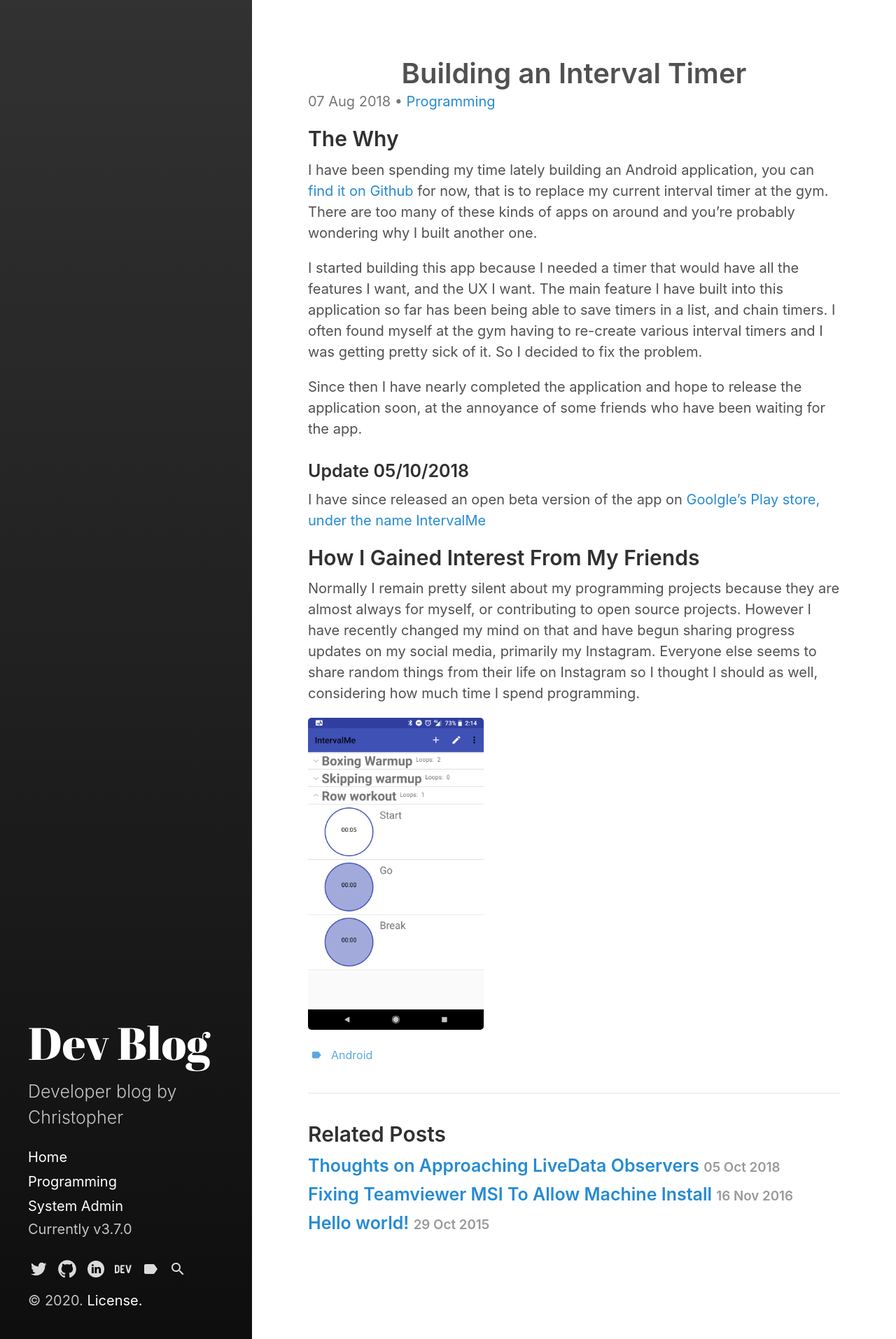
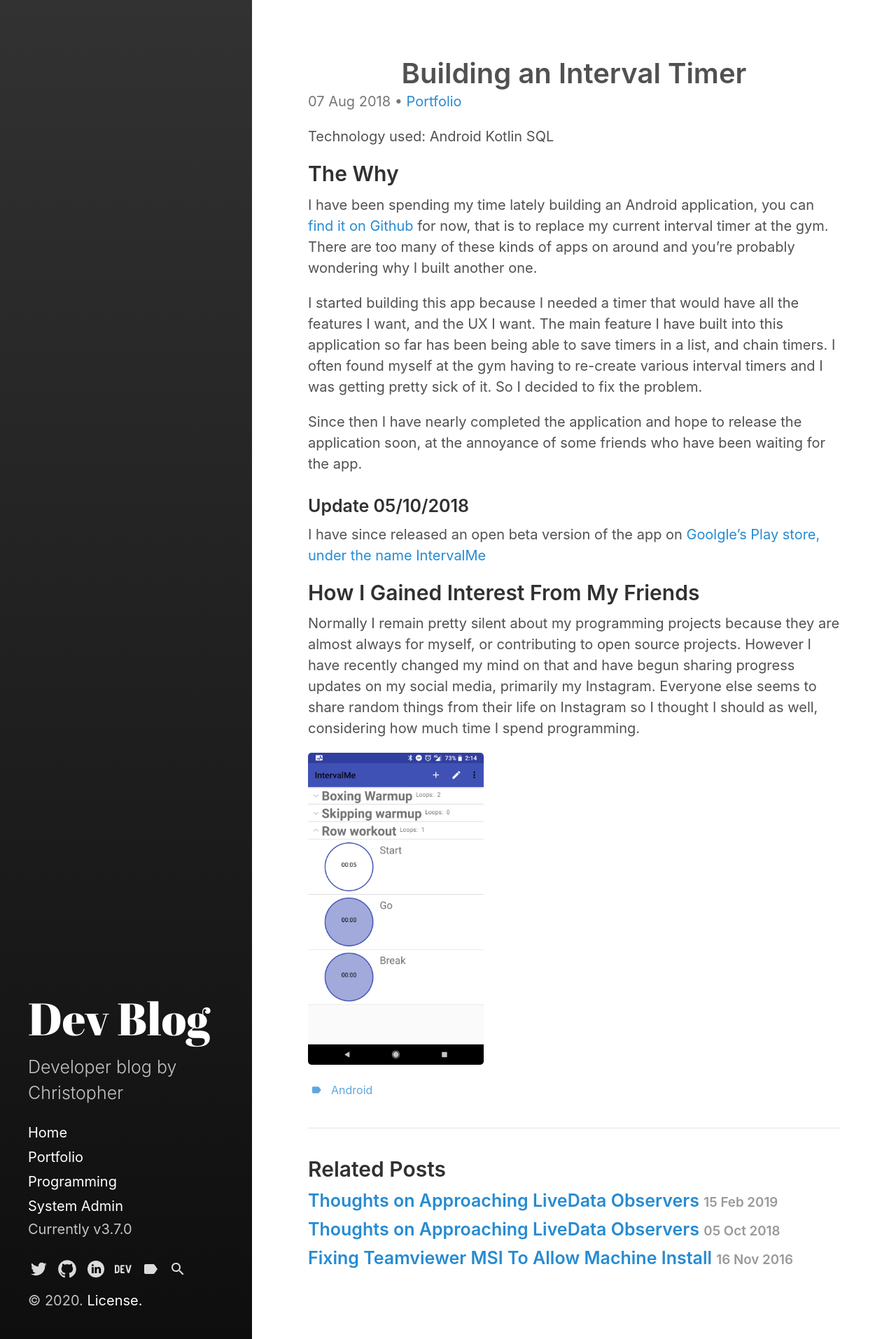
Before and after one commit to crr0004/crr0004.github.io, a Jekyll site: the page built from _posts/2018-08-07-intervalme.md, in a window 1280 px wide. Shown: the whole page at 70% size. Built offline with Jekyll 4.4.1, drawn with Linux system fonts in a browser that asks for light colours.

Commit message:
Added portfolio section and post type

```diff
--- a/_includes/category-links.html
+++ b/_includes/category-links.html
@@ -5,7 +5,7 @@
 {% assign pages_list = site.pages|sort:"sidebar_sort_order" %}
 {% for node in pages_list %}
   {% if node.title != null %}
-    {% if node.layout == "category" %}
+    {% if node.layout == "category" or node.layout == "portfolio" %}
       <a class="category-link {% if page.url == node.url %} active{% endif %}"
           href="{{ node.url }}">{{ node.title }}</a>
     {% endif %}
--- /dev/null
+++ b/_layouts/portfolio_post.html
@@ -0,0 +1,32 @@
+---
+layout: default
+---
+
+<header>
+  <h1 class="post-title">{{ page.title }}</h1>
+</header>
+<div class="content">
+  {% include post-meta.html post=page %}
+
+  <div class="post-body">
+    {% if page.technology %}
+      <span>Technology used: </span>
+      <ul class="technology-list">
+
+      {% assign tech_array = page.technology | split: " " %}
+      {% for tech in tech_array %}
+        <li>
+          <span>{{ tech }}</span>
+        </li>
+      {% endfor %}
+
+      </ul>
+    {% endif %}
+
+    {{ content }}
+    {% include post-tags.html post=page %}
+  </div>
+
+  {% include comments.html %}
+  {% include related_posts.html %}
+</div>
--- a/_posts/2018-08-07-intervalme.md
+++ b/_posts/2018-08-07-intervalme.md
@@ -1,8 +1,10 @@
 ---
-layout: post
+layout: portfolio_post
 title: Building an Interval Timer
-category: programming
+category: portfolio
 tag: android
+excerpt: A project to write a timing app for myself to use at the gym
+technology: Android Kotlin SQL
 ---
 
 ## The Why
--- /dev/null
+++ b/_posts/2019-02-15-test-portfolio.md
@@ -0,0 +1,9 @@
+---
+layout: portfolio_post
+title: Thoughts on Approaching LiveData Observers
+category: portfolio
+tag: android
+excerpt: this is a excerpt
+thumbnail: intervalme-20180802.png
+---
+Hello
--- /dev/null
+++ b/_sass/custom.scss
@@ -0,0 +1,15 @@
+img.portfolio {
+  overflow-y: hidden;
+  max-height: 150px;
+
+}
+
+ul.technology-list {
+    list-style: none;
+    display: inline;
+    padding-left: 0;
+}
+
+.technology-list li{
+  display: inline;
+}
--- a/assets/css/main.scss
+++ b/assets/css/main.scss
@@ -4,3 +4,4 @@
 ---
 
 @import "hydeout";
+@import "custom";
```
Also changed, not shown: _drafts/2012-02-06-about_theme.md (+1 -0 lines), _drafts/2012-02-06-whats-jekyll.md (+1 -0 lines), _drafts/2012-02-07-example-content.md (+1 -0 lines), _drafts/2013-12-28-introducing-hyde.md (+1 -0 lines), _drafts/2018-10-05-approaching-livedata-observers.md (deleted, +0 -18 lines), _drafts/about_theme.md (+1 -0 lines), _layouts/portfolio.html (added, +30 -0 lines), category/portfolio.md (added, +6 -0 lines), jekyll/update/2015/10/25/welcome-to-jekyll.html (deleted, +0 -147 lines).
